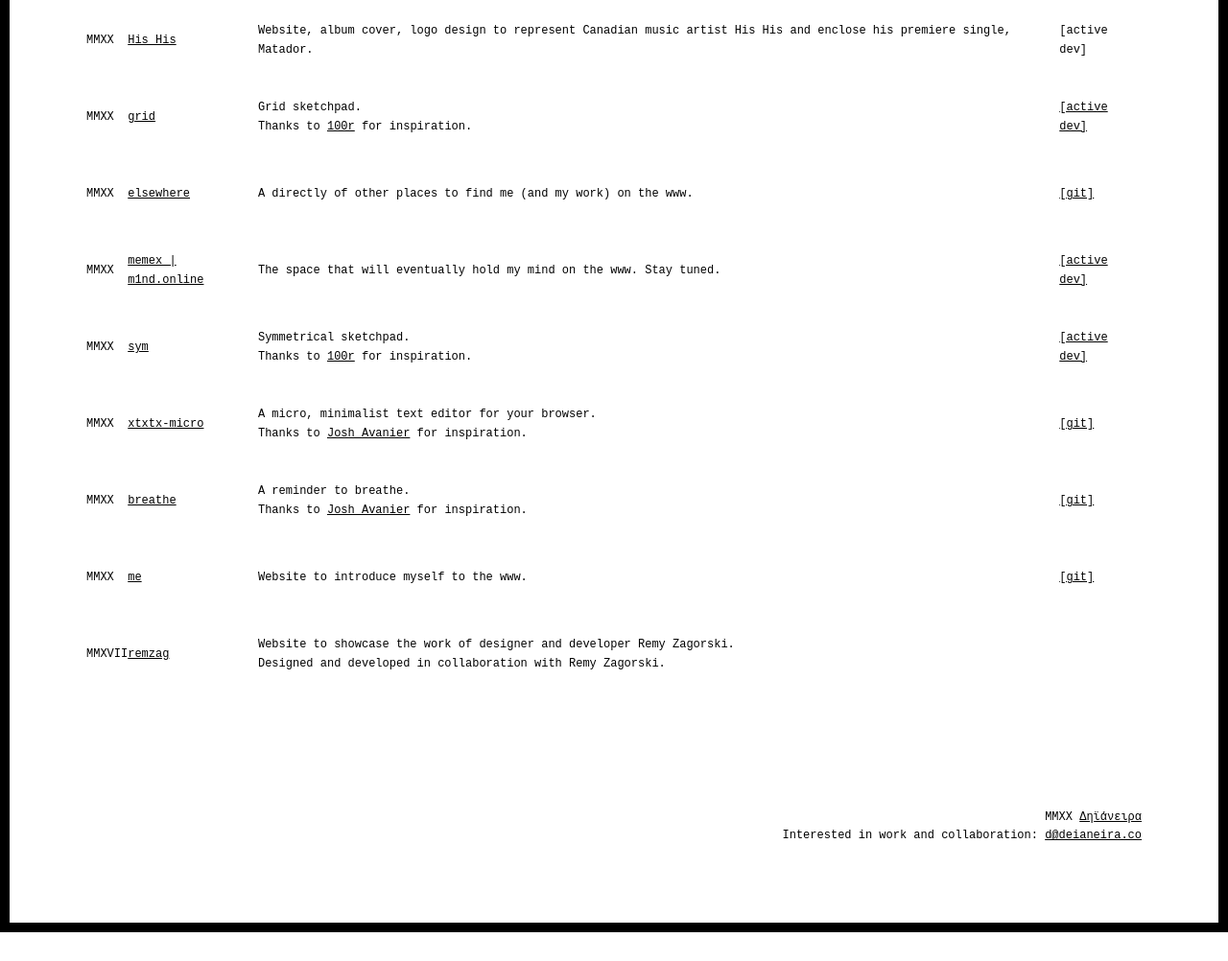
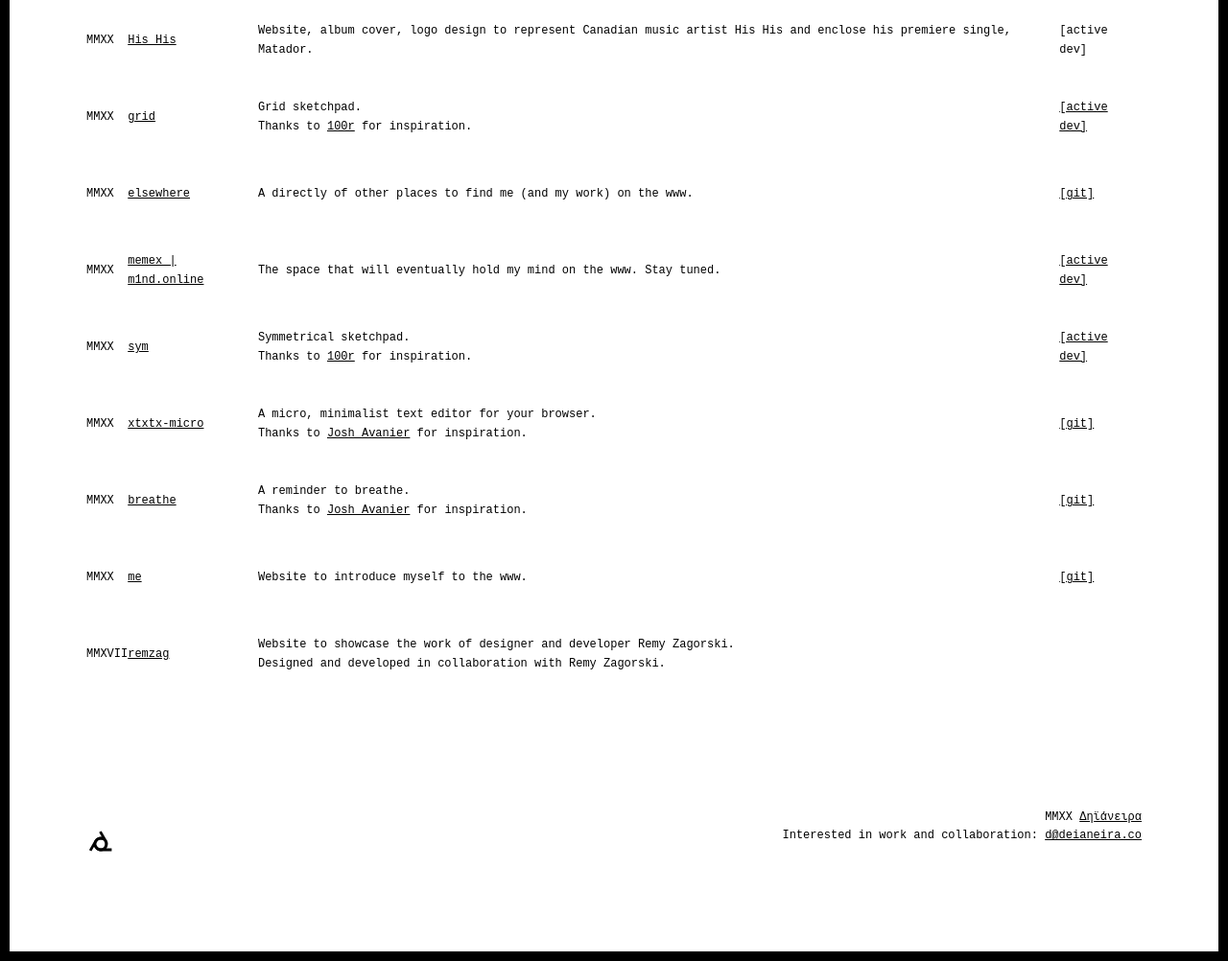
Before and after one commit to de1ane1ra/work, a plain HTML site: page index.html in a window 1280 px wide. Shown: the part 269-1271 px from the top of the page at 96% size. Before the commit the page ends 1241 px from the top, so only its background shows below. Drawn offline with Linux system fonts and the light colour scheme.

Commit message:
Added webring

```diff
--- a/index.html
+++ b/index.html
@@ -17,6 +17,9 @@
             tr{height:8rem;}
             table {width:100%;border-collapse:collapse;}
             footer{margin-top:12rem;text-align:right;}
+            img{display:block;max-width:100%;}
+            #webring{width:30px;position:relative;top:-20px;}
+            #webring:hover{transform:rotate(360deg);transition:transform 0.6s ease-in-out;}
         </style>
     </head>
 
@@ -98,6 +101,13 @@
             </table>
         </main>
 
-        <footer><span>MMXX <a href="https://deianeira.co/elsewhere">Δηϊάνειρα</a><br /><span>Interested in work and collaboration: <a href="mailto:d@deianeira.co">d@deianeira.co</a></span></footer>
+        <footer>
+            <span>MMXX <a href="https://deianeira.co/elsewhere">Δηϊάνειρα</a>
+            <br />
+            <span>Interested in work and collaboration: <a href="mailto:d@deianeira.co">d@deianeira.co</a></span>
+            <a href="https://webring.xxiivv.com/" target="_blank" rel="noopener noreferrer">
+                <img id="webring" src="./src/webring.svg" />
+            </a>
+        </footer>
     </body>
 </html>
```
Also changed, not shown: src/webring.svg (added).
